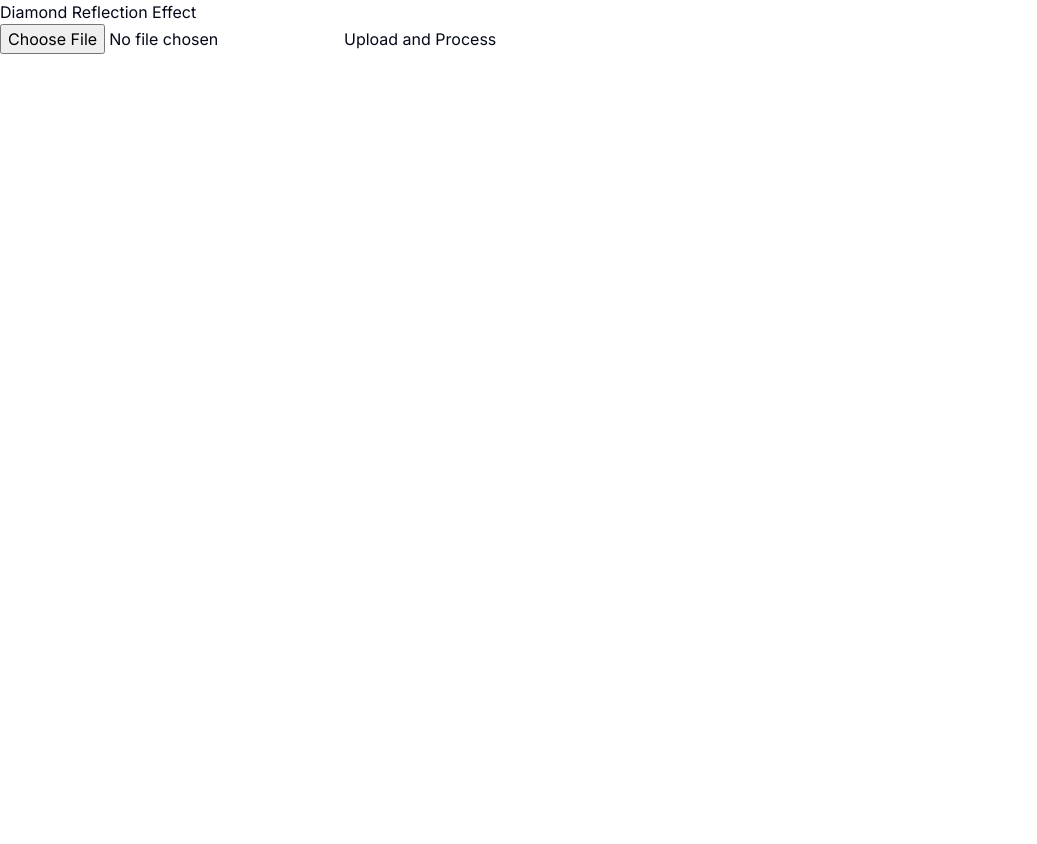
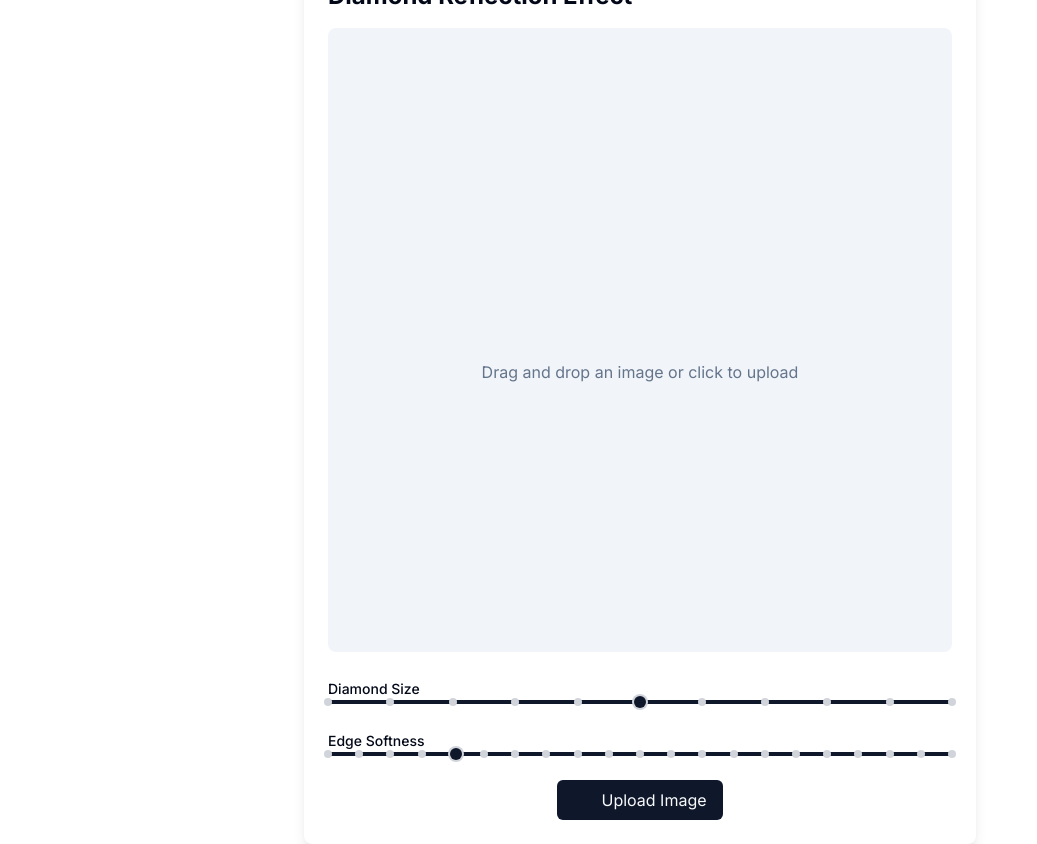
Before and after one commit to AISimplyExplained/distorted-img, a Next.js app: page / in a window 1280 px wide. Shown: the whole page, without its empty margins (0-1037 px from the left). Before the commit the page ends 800 px from the top, so only its background shows below. Built offline with nearby package versions, Linux system fonts and the light colour scheme.

Commit message:
compress image

```diff
--- a/src/app/page.tsx
+++ b/src/app/page.tsx
@@ -1,17 +1,45 @@
 
-'use client';
+"use client";
 
 import { useState, ChangeEvent, FormEvent } from 'react';
+import { Label } from "@/components/ui/label";
+import { Slider } from "@/components/ui/slider";
+import imageCompression from 'browser-image-compression'; // Import the library
 
 const Home = () => {
   const [selectedFile, setSelectedFile] = useState<File | null>(null);
+  const [diamondSize, setDiamondSize] = useState<number>(0.5); // Default value in range 0 to 1
+  const [edgeSoftness, setEdgeSoftness] = useState<number>(20); // Default value in range 0 to 100
   const [resultImage, setResultImage] = useState<string | null>(null);
   const [loading, setLoading] = useState(false);
+  const [error, setError] = useState<string | null>(null);
 
-  const handleFileChange = (event: ChangeEvent<HTMLInputElement>) => {
+  const handleFileChange = async (event: ChangeEvent<HTMLInputElement>) => {
     if (event.target.files) {
-      setSelectedFile(event.target.files[0]);
+      const file = event.target.files[0];
+      try {
+        // Compress the selected image file
+        const options = {
+          maxSizeMB: 1, // Maximum size in MB
+          maxWidthOrHeight: 1024, // Maximum width or height
+          useWebWorker: true,
+        };
+
+        const compressedFile = await imageCompression(file, options);
+        setSelectedFile(compressedFile);
+      } catch (error) {
+        console.error('Error compressing image:', error);
+        setError('Failed to compress the image. Please try again.');
+      }
     }
+  };
+
+  const handleDiamondSizeChange = (value: number[]) => {
+    setDiamondSize(value[0]);
+  };
+
+  const handleEdgeSoftnessChange = (value: number[]) => {
+    setEdgeSoftness(value[0]);
   };
 
   const handleSubmit = async (event: FormEvent) => {
@@ -20,11 +48,12 @@ const Home = () => {
 
     const formData = new FormData();
     formData.append('image', selectedFile);
-    formData.append('diamond_size', '0.5'); // Adjust these values or add inputs to change them
-    formData.append('edge_softness', '20');
+    formData.append('diamond_size', diamondSize.toString());
+    formData.append('edge_softness', edgeSoftness.toString());
 
     try {
       setLoading(true);
+      setError(null);
 
       const response = await fetch('https://python-api-9iam.onrender.com/diamond_reflection_effect', {
         method: 'POST',
@@ -40,25 +69,109 @@ const Home = () => {
       setResultImage(imageUrl);
     } catch (error) {
       console.error('Error uploading image:', error);
+      setError('Failed to process the image. Please try again.');
     } finally {
       setLoading(false);
     }
   };
 
   return (
-    <div>
-      <h1>Diamond Reflection Effect</h1>
-      <form onSubmit={handleSubmit}>
-        <input type="file" onChange={handleFileChange} />
-        <button type="submit">Upload and Process</button>
-      </form>
-      {loading && <p>Processing...</p>}
-      {resultImage && (
-        <div>
-          <h2>Result Image:</h2>
-          <img src={resultImage} alt="Processed" />
-        </div>
-      )}
+    <div className="flex flex-col items-center justify-center h-screen bg-background">
+      <div className="max-w-2xl w-full p-6 bg-card rounded-lg shadow-lg">
+        <h1 className="text-2xl font-bold mb-4 text-card-foreground">Diamond Reflection Effect</h1>
+
+        <form onSubmit={handleSubmit}>
+          <div className="flex flex-col gap-4 md:flex-row">
+            {selectedFile && !resultImage && (
+              <div className="flex-1">
+                <h2 className="text-lg font-semibold mb-2">Original Image</h2>
+                <div className="relative w-full aspect-square overflow-hidden rounded-lg">
+                  <img
+                    src={URL.createObjectURL(selectedFile)}
+                    alt="Uploaded Image"
+                    className="w-full h-full object-contain"
+                  />
+                </div>
+              </div>
+            )}
+
+            {resultImage && (
+              <div className="flex-1 mt-4 md:mt-0">
+                <h2 className="text-lg font-semibold mb-2">Result Image</h2>
+                <div className="relative w-full aspect-square overflow-hidden rounded-lg">
+                  <img
+                    src={resultImage}
+                    alt="Processed Image"
+                    className="w-full h-full object-contain"
+                  />
+                </div>
+              </div>
+            )}
+          </div>
+
+          {!selectedFile && !resultImage && (
+            <div className="flex flex-col items-center justify-center w-full aspect-square bg-muted rounded-lg">
+              <div className="w-12 h-12 text-muted-foreground" />
+              <p className="mt-4 text-muted-foreground">Drag and drop an image or click to upload</p>
+            </div>
+          )}
+
+          <div className="mt-6">
+            <Label htmlFor="diamond_size">Diamond Size</Label>
+            <Slider
+              id="diamond_size"
+              min={0}
+              max={1}
+              step={0.1}
+              value={[diamondSize]}
+              onValueChange={handleDiamondSizeChange}
+              className="[&>span:first-child]:h-1 [&>span:first-child]:bg-primary [&_[role=slider]]:bg-primary [&_[role=slider]]:w-3 [&_[role=slider]]:h-3 [&_[role=slider]]:border-0 [&>span:first-child_span]:bg-primary [&_[role=slider]:focus-visible]:ring-0 [&_[role=slider]:focus-visible]:ring-offset-0 [&_[role=slider]:focus-visible]:scale-105 [&_[role=slider]:focus-visible]:transition-transform"
+            />
+          </div>
+
+          <div className="mt-6">
+            <Label htmlFor="edge_softness">Edge Softness</Label>
+            <Slider
+              id="edge_softness"
+              min={0}
+              max={100}
+              step={5}
+              value={[edgeSoftness]}
+              onValueChange={handleEdgeSoftnessChange}
+              className="[&>span:first-child]:h-1 [&>span:first-child]:bg-primary [&_[role=slider]]:bg-primary [&_[role=slider]]:w-3 [&_[role=slider]]:h-3 [&_[role=slider]]:border-0 [&>span:first-child_span]:bg-primary [&_[role=slider]:focus-visible]:ring-0 [&_[role=slider]:focus-visible]:ring-offset-0 [&_[role=slider]:focus-visible]:scale-105 [&_[role=slider]:focus-visible]:transition-transform"
+            />
+          </div>
+
+          <div className="mt-6 flex justify-center">
+            <label
+              htmlFor="image-upload"
+              className="inline-flex items-center justify-center px-4 py-2 bg-primary text-primary-foreground rounded-md cursor-pointer hover:bg-primary/90 transition-colors"
+            >
+              <div className="w-5 h-5 mr-2" />
+              Upload Image
+            </label>
+            <input id="image-upload" type="file" accept="image/*" className="hidden" onChange={handleFileChange} />
+          </div>
+
+          {selectedFile && (
+            <div className="mt-6 flex justify-center">
+              <button
+                type="submit"
+                className="px-4 py-2 bg-primary text-primary-foreground rounded-md hover:bg-primary/90 transition-colors"
+                disabled={loading}
+              >
+                {loading ? "Processing..." : "Submit"}
+              </button>
+            </div>
+          )}
+        </form>
+
+        {error && (
+          <div className="mt-6 text-red-500">
+            <p>{error}</p>
+          </div>
+        )}
+      </div>
     </div>
   );
 };
```
